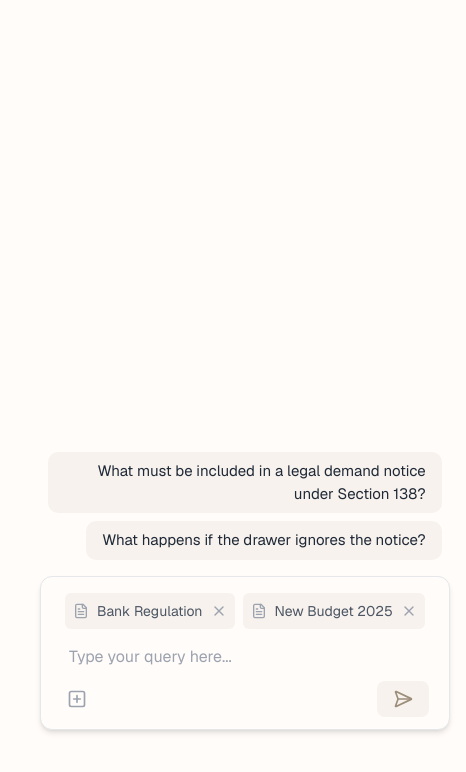
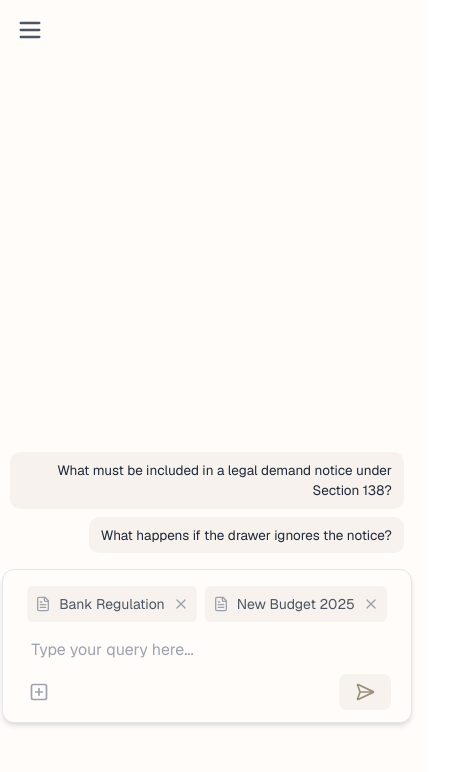
Before and after one commit to mishradev1/chatGST, a Next.js app: page / in a window 390 px wide. Shown: the top 772 px of the page, 466 px wide, since content can reach past the window. Built offline with nearby package versions, Linux system fonts and the light colour scheme.

Commit message:
fix: done with most of the fixes

```diff
--- a/src/app/layout.tsx
+++ b/src/app/layout.tsx
@@ -14,9 +14,7 @@ export default function RootLayout({
 }: Readonly<{ children: React.ReactNode }>) {
   return (
     <html lang="en" className={`${GeistSans.variable}`}>
-      <body>
-        <div className="">{children}</div>
-      </body>
+      <body>{children}</body>
     </html>
   );
 }
--- a/src/app/page.tsx
+++ b/src/app/page.tsx
@@ -21,8 +21,8 @@ import { Chat } from '@/components/chat/Chat'
 
 export default function Home() {
   return (
-    <div className="flex min-h-screen bg-[#FFFCF9]">
-      <Sidebar/>
+    <div className="bg-[#FFFCF9]">
+      <Sidebar />
       <main className="flex flex-1 justify-center items-center">
         <Chat />
       </main>
--- a/src/components/chat-input/chat-input.tsx
+++ b/src/components/chat-input/chat-input.tsx
@@ -38,7 +38,6 @@ export function ChatInput({ onSubmit }: { onSubmit: (query: string, documents: D
     if (query.trim() || documents.length > 0) {
       onSubmit(query, documents);
       setQuery("");
-      setDocuments([]);
     }
   };
 
--- a/src/components/chat/Chat.tsx
+++ b/src/components/chat/Chat.tsx
@@ -5,6 +5,7 @@ import { motion } from "framer-motion";
 import { ChatInput } from "@/components/chat-input/chat-input";
 import { Message } from "@/components/message/message";
 import { DocumentViewer } from "../document-viewer/DocumentViewer";
+
 
 interface ChatMessage {
   id: string;
@@ -88,12 +89,18 @@ Section 138 of the **Negotiable Instruments Act, 1881**, provides a strong legal
 
   <motion.div
     className="flex justify-center items-center w-full"
-    animate={{
-      marginLeft: isDocumentOpen ? "-500px" : "0px",
-      width: isDocumentOpen ? "92%" : "100%"
-    }}
-    transition={{ duration: 0.3, ease: "easeInOut" }}
-  >
+    animate={
+      typeof window !== "undefined" && window.innerWidth >= 1024 // Large screens (lg)
+        ? { marginLeft: isDocumentOpen ? "-500px" : "0px", width: isDocumentOpen ? "92%" : "100%" }
+        : {}
+    }
+    transition={typeof window !== "undefined" && window.innerWidth >= 1024 ? { duration: 0.3, ease: "easeInOut" } : {}}
+    // animate={{
+    //   marginLeft: isDocumentOpen ? "-500px" : "0px",
+    //   width: isDocumentOpen ? "92%" : "100%"
+    // }}
+    // transition={{ duration: 0.3, ease: "easeInOut" }}
+    >
     <div className="p-8 pr-2 pb-4 pt-12 bg-[#FFFCF9] flex flex-col h-screen">
       <div className="max-w-3xl mx-auto flex flex-col h-full flex-grow space-y-2">
         {/* Messages and suggestions wrapped together */}
@@ -126,7 +133,7 @@ Section 138 of the **Negotiable Instruments Act, 1881**, provides a strong legal
               <button
                 key={suggestion.id}
                 onClick={() => handleSubmit(suggestion.text)}
-                className="bg-[#F7F2ED] hover:bg-gray-200/80 rounded-[10px] px-4 py-2 text-right text-[15px] text-gray-800"
+                className="bg-[#F7F2ED] hover:bg-gray-200/80 rounded-[10px] md:px-4 md:py-2 px-3 py-2 text-right md:text-[15px] text-[13.5px] text-gray-800"
               >
                 {suggestion.text}
               </button>
--- a/src/components/document-viewer/DocumentViewer.tsx
+++ b/src/components/document-viewer/DocumentViewer.tsx
@@ -34,7 +34,7 @@ export function DocumentViewer({ documentUrl, documentName, onClose, isOpen }: D
 
   return (
     <div
-      className={`fixed top-0 h-screen bg-white shadow-lg transition-transform duration-300 transform
+      className={`fixed top-0 h-screen bg-white shadow-lg transition-transform duration-300 transform hidden md:block
         ${isOpen ? "right-0 w-[40%]" : "right-[-620px]"}
         max-w-full z-50`}
     >
--- a/src/components/message/ActionButtons.tsx
+++ b/src/components/message/ActionButtons.tsx
@@ -13,9 +13,9 @@ export function ActionButtons() {
     };
 
     return (
-        <div className="flex items-center justify-between w-full mt-3">
+        <div className="flex items-center justify-between w-full mt-2">
             {/* Left Side: Ask Sources & Visualize */}
-            <div className="inline-flex items-center gap-2 px-3 py-1 rounded-full bg-[#F7F2ED] text-[#9C8F7A] text-sm font-medium">
+            <div className="inline-flex items-center gap-2 px-3 py-1 rounded-full bg-[#F7F2ED] text-[#9C8F7A] md:text-sm text-[11px] font-medium">
                 <button className="flex items-center gap-1">
                     <MessageSquare className="h-4 w-4 text-[#9C8F7A]" />
                     Ask Sources
@@ -36,7 +36,7 @@ export function ActionButtons() {
                     }`}
                     onClick={() => setFeedback(feedback === "up" ? null : "up")}
                 >
-                    <ThumbsUp className="h-4 w-4" />
+                    <ThumbsUp className="h-3 w-3 md:h-4 md:w-4" />
                 </button>
 
                 {/* Thumbs Down Button */}
@@ -46,12 +46,12 @@ export function ActionButtons() {
                     }`}
                     onClick={() => setFeedback(feedback === "down" ? null : "down")}
                 >
-                    <ThumbsDown className="h-4 w-4" />
+                    <ThumbsDown className="h-3 w-3 md:h-4 md:w-4" />
                 </button>
 
                 {/* Refresh Button */}
                 <button className="p-2 rounded-md bg-[#F7F2ED] hover:bg-[#EAE0D5] transition-all">
-                    <RotateCw className="h-4 w-4 text-[#9C8F7A]" />
+                    <RotateCw className="h-3 w-3 md:h-4 md:w-4 text-[#9C8F7A]" />
                 </button>
 
                 {/* Copy Button with Animation */}
@@ -59,12 +59,12 @@ export function ActionButtons() {
                     className="p-2 rounded-md bg-[#F7F2ED] hover:bg-[#EAE0D5] transition-all"
                     onClick={handleCopy}
                 >
-                    {copied ? <Check className="h-4 w-4 text-[#9C8F7A]" /> : <Copy className="h-4 w-4 text-[#9C8F7A]" />}
+                    {copied ? <Check className="h-3 w-3 md:h-4 md:w-4 text-[#9C8F7A]" /> : <Copy className="h-3 w-3 md:h-4 md:w-4 text-[#9C8F7A]" />}
                 </button>
 
                 {/* Download Button */}
                 <button className="p-2 rounded-md bg-[#F7F2ED] hover:bg-[#EAE0D5] transition-all">
-                    <Download className="h-4 w-4 text-[#9C8F7A]" />
+                    <Download className="h-3 w-3 md:h-4 md:w-4 text-[#9C8F7A]" />
                 </button>
             </div>
         </div>
--- a/src/components/message/message.tsx
+++ b/src/components/message/message.tsx
@@ -41,7 +41,7 @@ export function Message({ type, content, sources, confidence, onDocumentViewerOp
     if (type === "user") {
         return (
             <div className="flex justify-end mb-4">
-                <p className="bg-[#F7F2ED] rounded-[8px] px-4 py-2 text-[15.5px] text-gray-800/90 inline-block">
+                <p className="bg-[#F7F2ED] rounded-[8px] text-right px-4 ml-10 py-2 md:text-[15.5px] text-[14px] text-gray-800/90 inline-block">
                     {content}
                 </p>
             </div>
@@ -107,7 +107,7 @@ export function Message({ type, content, sources, confidence, onDocumentViewerOp
 
 
                     {/* Confidence Section with Tooltip */}
-                    <div className="relative inline-flex items-center gap-1 px-3 py-1 rounded-full bg-[#F7F2ED] text-[#9C8F7A] text-sm font-medium">
+                    <div className="relative inline-flex items-center gap-1 px-3 py-1 rounded-full bg-[#F7F2ED] text-[#9C8F7A] md:text-sm text-[12px] font-medium">
                         Confidence {confidence}/5
                         <div
                             className="relative flex items-center"
--- a/src/components/sidebar/Sidebar.tsx
+++ b/src/components/sidebar/Sidebar.tsx
@@ -1,14 +1,23 @@
 'use client'
 
 import { motion, AnimatePresence } from 'framer-motion'
-import { Bell, PanelLeft } from 'lucide-react'
+import { Bell, Menu, PanelLeft } from 'lucide-react'
 import { useState } from 'react'
+import Image from 'next/image'
 
 export function Sidebar() {
   const [isExpanded, setIsExpanded] = useState(false);
 
   return (
-    <div className="h-screen flex bg-[#efeae5]">
+    <div className="flex w-screen">
+      {/* Mobile hamburger menu */}
+      <button
+        onClick={() => setIsExpanded(true)}
+        className="fixed top-4 left-4 z-30 md:hidden"
+      >
+        <Menu className="w-7 h-7 text-gray-600" />
+      </button>
+
       {/* Slim left sidebar - Hidden when expanded */}
       {!isExpanded && (
         <div className="fixed left-6 top-1/2 -translate-y-1/2 z-30 hidden md:block">
@@ -60,15 +69,17 @@ export function Sidebar() {
               animate={{ x: 0 }}
               exit={{ x: -260 }}
               transition={{ duration: 0.2 }}
-              className="fixed left-0 top-0 w-[280px] h-screen border-r bg-[#efeae5]/90 border-gray-200 z-50"
+              className="fixed left-0 top-0 w-[280px] h-full border-r bg-[#efeae5]/90 border-gray-200 z-50"
             >
               <div className="h-full flex flex-col p-4">
                 {/* Header */}
                 <div className="flex items-center justify-between mb-10">
                   <div className="flex items-center gap-2">
-                    <img
+                    <Image
                       src="https://cdn.prod.website-files.com/66a90e7788df6d0dc5ef83dd/66ad24b77384da410863f473_Group%2027260.svg"
                       alt="ChatGST Logo"
+                      width={36}
+                      height={36}
                       className="w-10 h-10"
                     />
                     <span className="text-lg font-medium text-gray-800">ChatGST</span>
```
